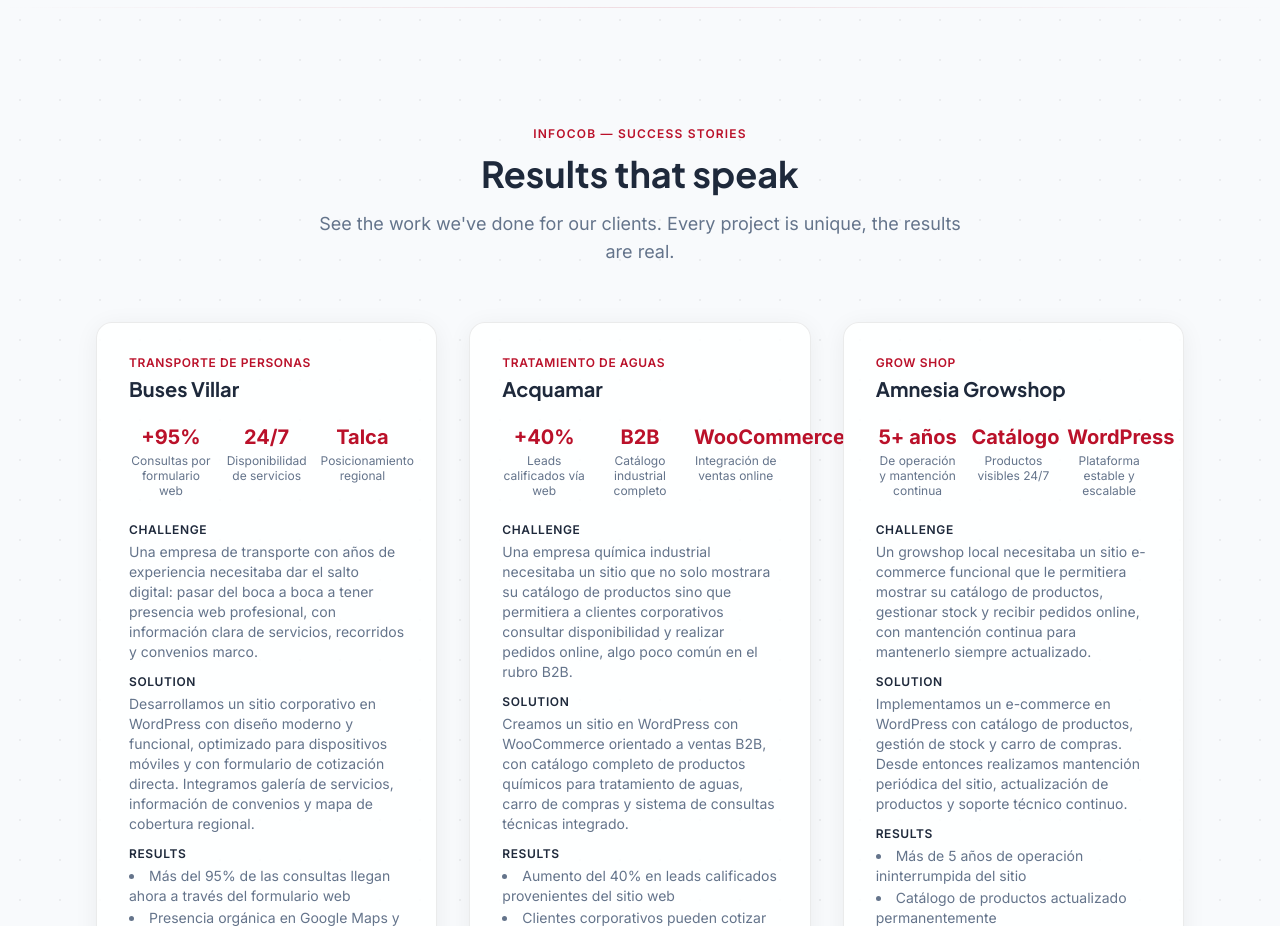
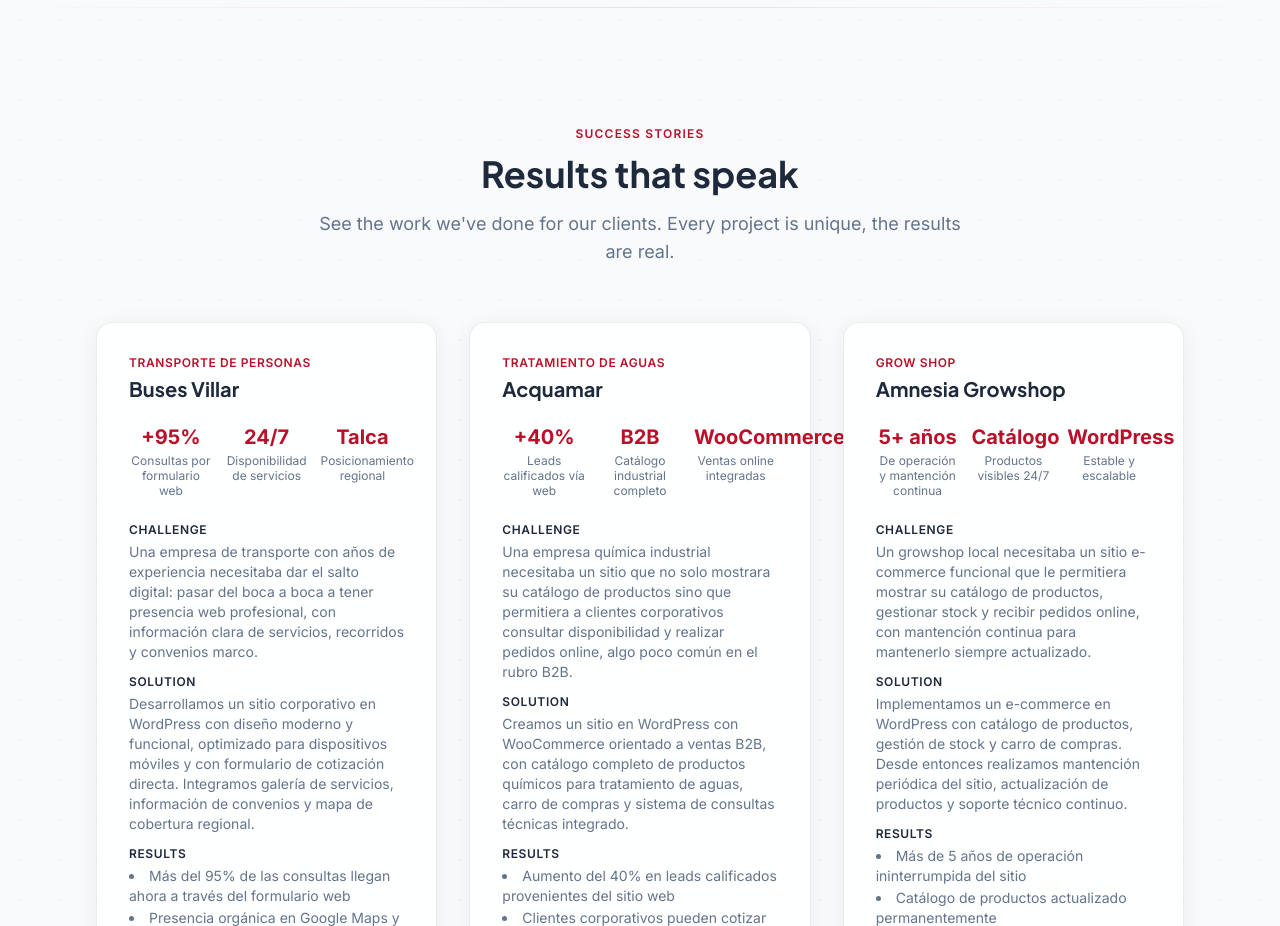
Before and after one commit to superdandi/infocob, a Next.js app: page /infocob/ in a window 1280 px wide. Shown: the part 2320-3246 px from the top of the page. Built offline with nearby package versions, Linux system fonts and the light colour scheme; no server answers.

Commit message:
fix: badge casos de éxito sin INFOCOB + labels acortados

```diff
--- a/src/data/casos-exito.ts
+++ b/src/data/casos-exito.ts
@@ -46,7 +46,7 @@ export const casosExito: CasoExito[] = [
     metricas: [
       { valor: "+40%", label: "Leads calificados vía web" },
       { valor: "B2B", label: "Catálogo industrial completo" },
-      { valor: "WooCommerce", label: "Integración de ventas online" },
+      { valor: "WooCommerce", label: "Ventas online integradas" },
     ],
     desafio: "Una empresa química industrial necesitaba un sitio que no solo mostrara su catálogo de productos sino que permitiera a clientes corporativos consultar disponibilidad y realizar pedidos online, algo poco común en el rubro B2B.",
     solucion: "Creamos un sitio en WordPress con WooCommerce orientado a ventas B2B, con catálogo completo de productos químicos para tratamiento de aguas, carro de compras y sistema de consultas técnicas integrado.",
@@ -69,7 +69,7 @@ export const casosExito: CasoExito[] = [
     metricas: [
       { valor: "5+ años", label: "De operación y mantención continua" },
       { valor: "Catálogo", label: "Productos visibles 24/7" },
-      { valor: "WordPress", label: "Plataforma estable y escalable" },
+      { valor: "WordPress", label: "Estable y escalable" },
     ],
     desafio: "Un growshop local necesitaba un sitio e-commerce funcional que le permitiera mostrar su catálogo de productos, gestionar stock y recibir pedidos online, con mantención continua para mantenerlo siempre actualizado.",
     solucion: "Implementamos un e-commerce en WordPress con catálogo de productos, gestión de stock y carro de compras. Desde entonces realizamos mantención periódica del sitio, actualización de productos y soporte técnico continuo.",
--- a/src/lib/locales/en.json
+++ b/src/lib/locales/en.json
@@ -240,7 +240,7 @@
   "exit-popup.privacy": "Your data is safe. We don't spam.",
   "exit-popup.sent": "Done! We'll send the diagnosis to your email.",
 
-  "casos-exito.badge": "INFOCOB — Success stories",
+  "casos-exito.badge": "Success stories",
   "casos-exito.title": "Results that speak",
   "casos-exito.subtitle": "See the work we've done for our clients. Every project is unique, the results are real.",
   "casos-exito.desafio": "Challenge",
--- a/src/lib/locales/es.json
+++ b/src/lib/locales/es.json
@@ -240,7 +240,7 @@
   "exit-popup.privacy": "Tus datos están seguros. No hacemos spam.",
   "exit-popup.sent": "¡Listo! Te enviamos el diagnóstico por email.",
 
-  "casos-exito.badge": "INFOCOB — Casos de éxito",
+  "casos-exito.badge": "Casos de éxito",
   "casos-exito.title": "Resultados que hablan",
   "casos-exito.subtitle": "Conocé el trabajo que hemos hecho para nuestros clientes. Cada proyecto es único, los resultados son reales.",
   "casos-exito.desafio": "Desafío",
```
